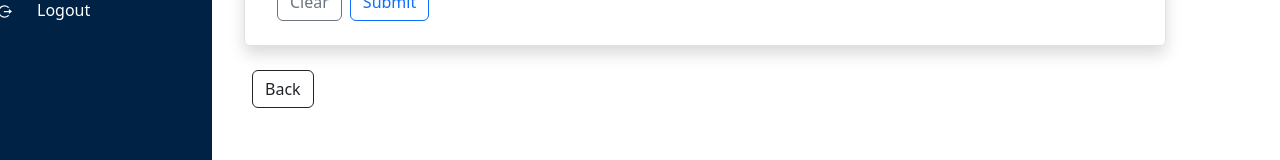
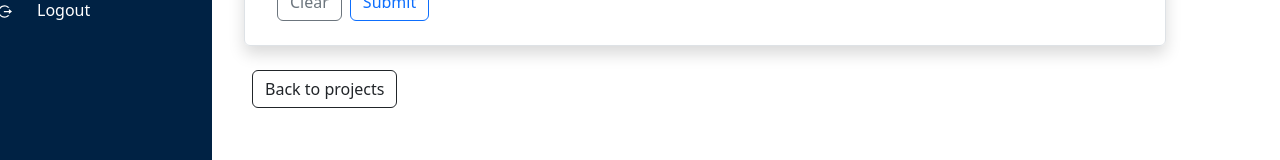
Before and after one commit to NilmiSenevirathne/ToolManagementSystem-Group02--FrontEnd, a React (Create React App) app in the folder toolmanagementsystem/toolsmanagementsystem/: page /addprojects in a window 1280 px wide. Shown: the part 580-740 px from the top of the page. Built offline with nearby package versions, Linux system fonts and the light colour scheme; no server answers.

Commit message:
Update AddProjects.jsx

```diff
--- a/toolmanagementsystem/toolsmanagementsystem/src/Position/Manager/Pages/ManageProjects/Projects/AddProjects.jsx
+++ b/toolmanagementsystem/toolsmanagementsystem/src/Position/Manager/Pages/ManageProjects/Projects/AddProjects.jsx
@@ -202,7 +202,7 @@
             </form>
           </div>
           <br/>
-          <Link className='btn btn-outline-dark mx-2' to="/manageprojects">Back</Link>
+          <Link className='btn btn-outline-dark mx-2' to="/manageprojects">Back to projects</Link>
         </div>
       </div>
     </Sidebar>
```
